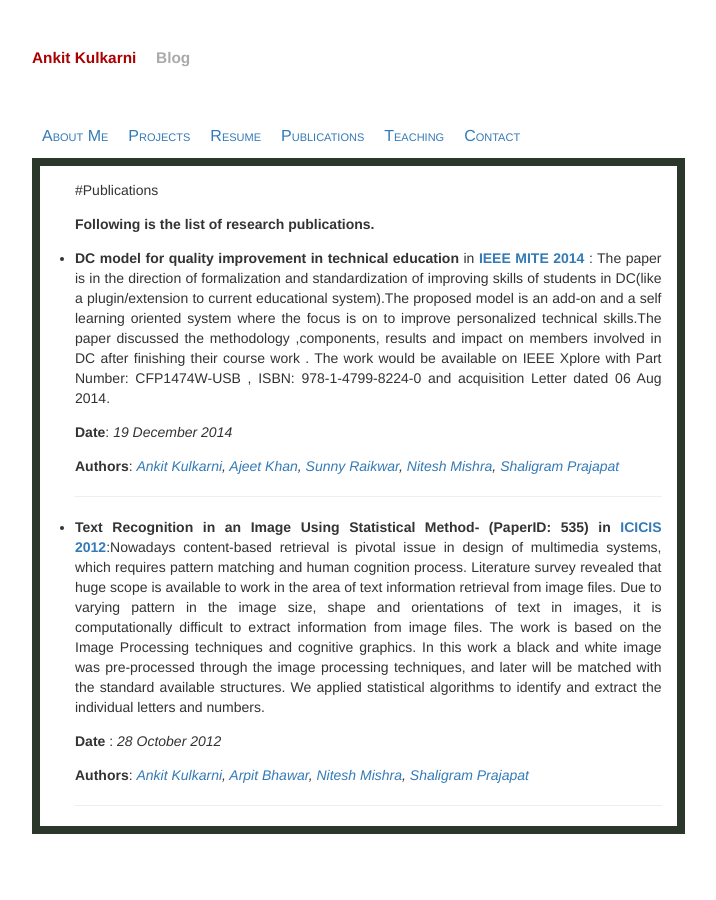
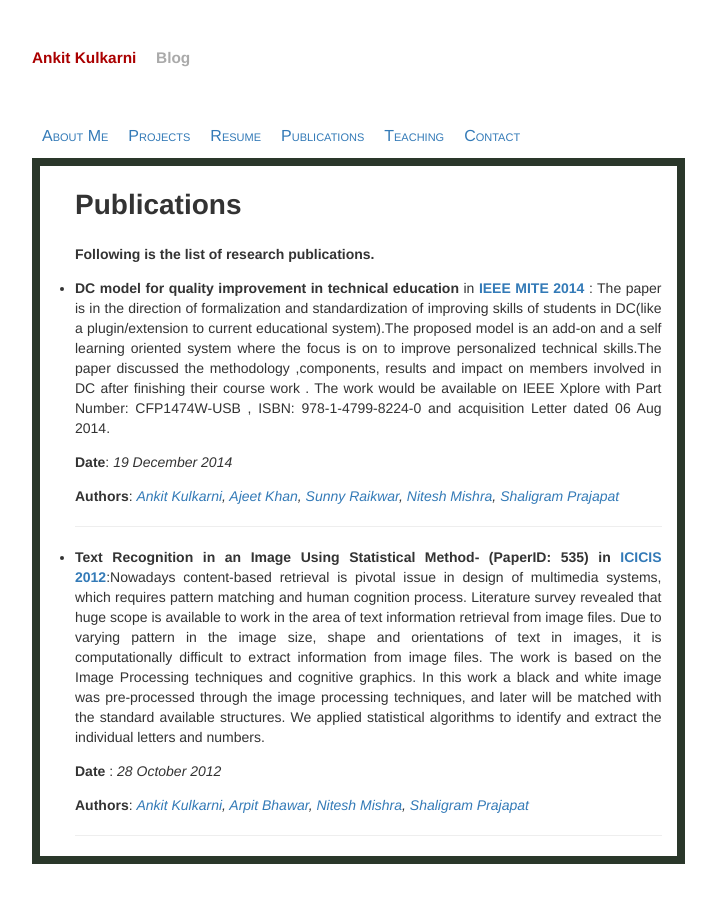
Before and after one commit to Ankit-Kulkarni/Ankit-Kulkarni.github.io, a Jekyll site: the page built from publications.md, in a window 1280 px wide. Shown: the whole page, without its empty margins (233-949 px from the left). Built offline with Jekyll 4.4.1, drawn with Linux system fonts in a browser that asks for light colours.

```diff
--- a/publications.md
+++ b/publications.md
@@ -4,7 +4,9 @@ title: Ankit Kulkarni | Publications
 categories: aboutme
 permalink: /aboutme/publications.html
 ---
-#Publications
+
+Publications
+=============
 
 **Following is the list of research publications.**
 
```
